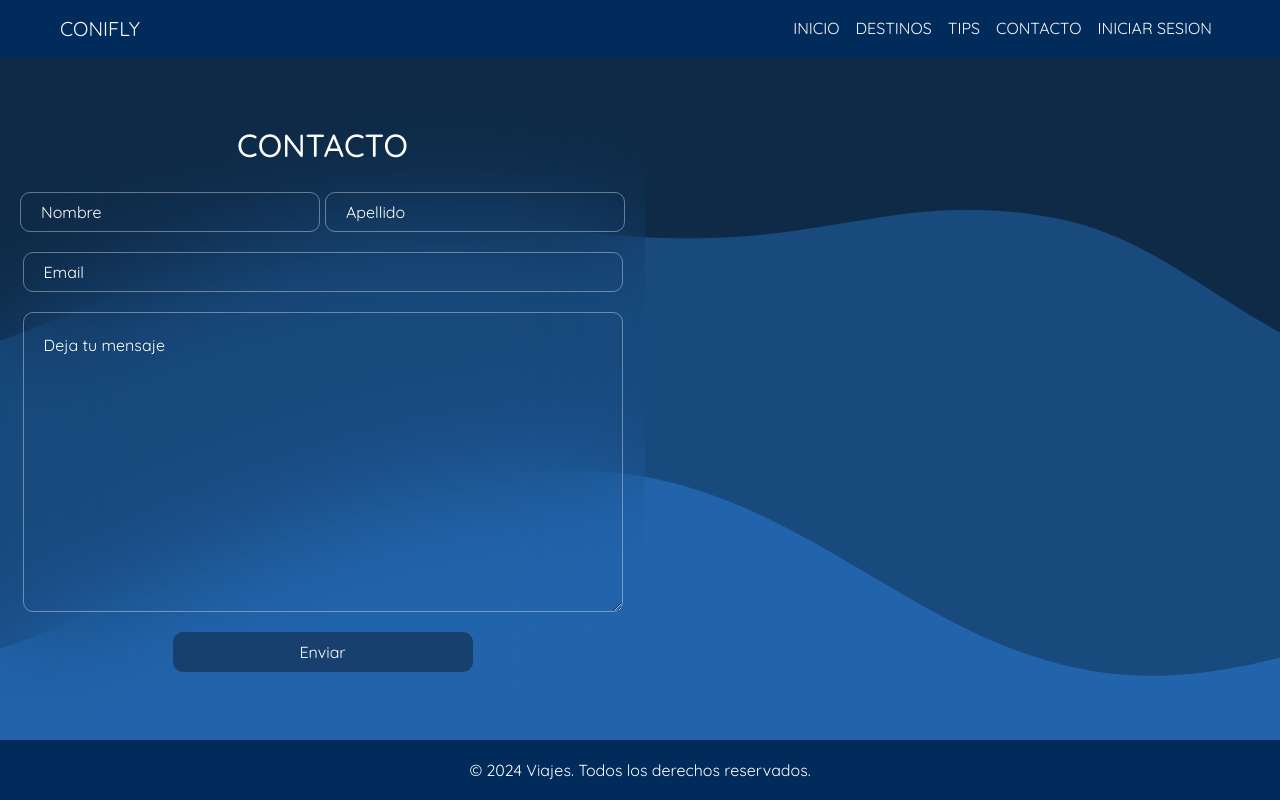
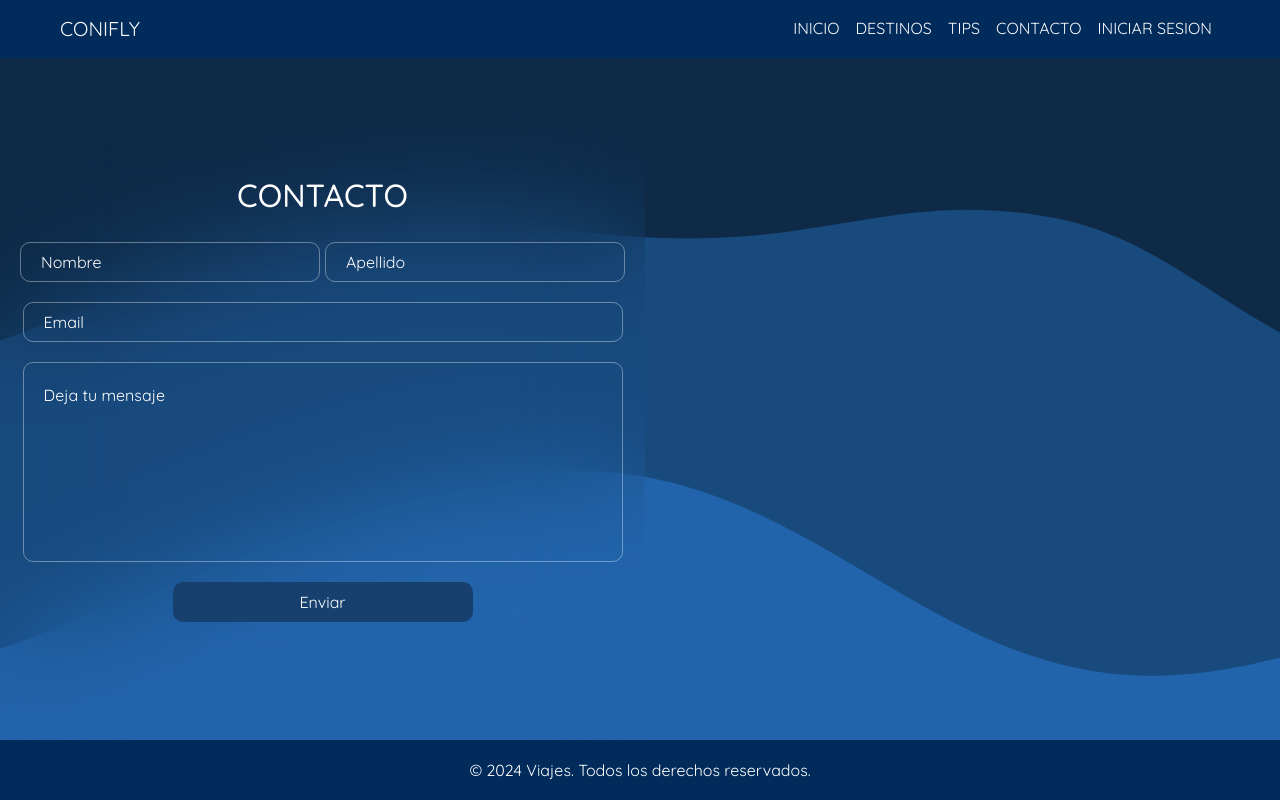
Before and after one commit to cpasquali/Conifly, a website: page pages/contact.html in a window 1280 px wide. Drawn offline with nearby package versions, Linux system fonts and the light colour scheme.

Commit message:
cambios en los estilos del text area de la seccion de contacto

```diff
--- a/scss/components/_inputs.scss
+++ b/scss/components/_inputs.scss
@@ -17,6 +17,7 @@
 
 .input-field.text-area {
   width: 600px;
-  height: 300px;
+  height: 200px;
   padding-top: 20px;
+  resize: none;
 }
```
Also changed, not shown: css/style.css, 1 other file.
